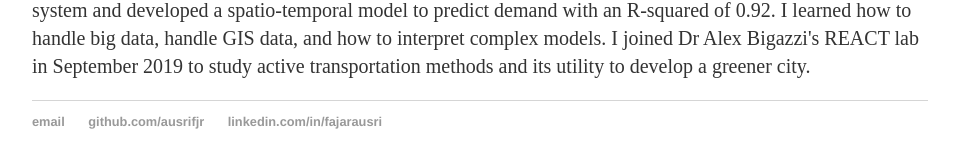
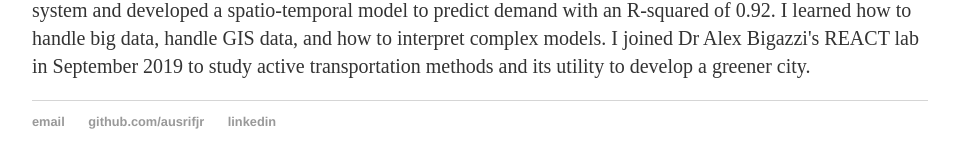
Before and after one commit to ausrifjr/ausrifjr.github.io, a Jekyll site: the page built from index.html, in a window 1280 px wide. Shown: the part 577-745 px from the top of the page, without its empty margins (160-1114 px from the left). Built offline with Jekyll 4.4.1, drawn with Linux system fonts in a browser that asks for light colours.

Commit message:
Update default.html

```diff
--- a/_layouts/default.html
+++ b/_layouts/default.html
@@ -23,7 +23,7 @@
 	    		<ul>
 	        		<li><a href="mailto:ausrifjr@outlook.com">email</a></li>
 				<li><a href="https://github.com/ausrifjr">github.com/ausrifjr</a></li>
-				<li><a href="https://www.linkedin.com/in/fajarausri/">linkedin.com/in/fajarausri</a></li>
+				<li><a href="https://www.linkedin.com/in/fajarausri/">linkedin</a></li>
 				</ul>
 			</footer>
 		</body>
```
